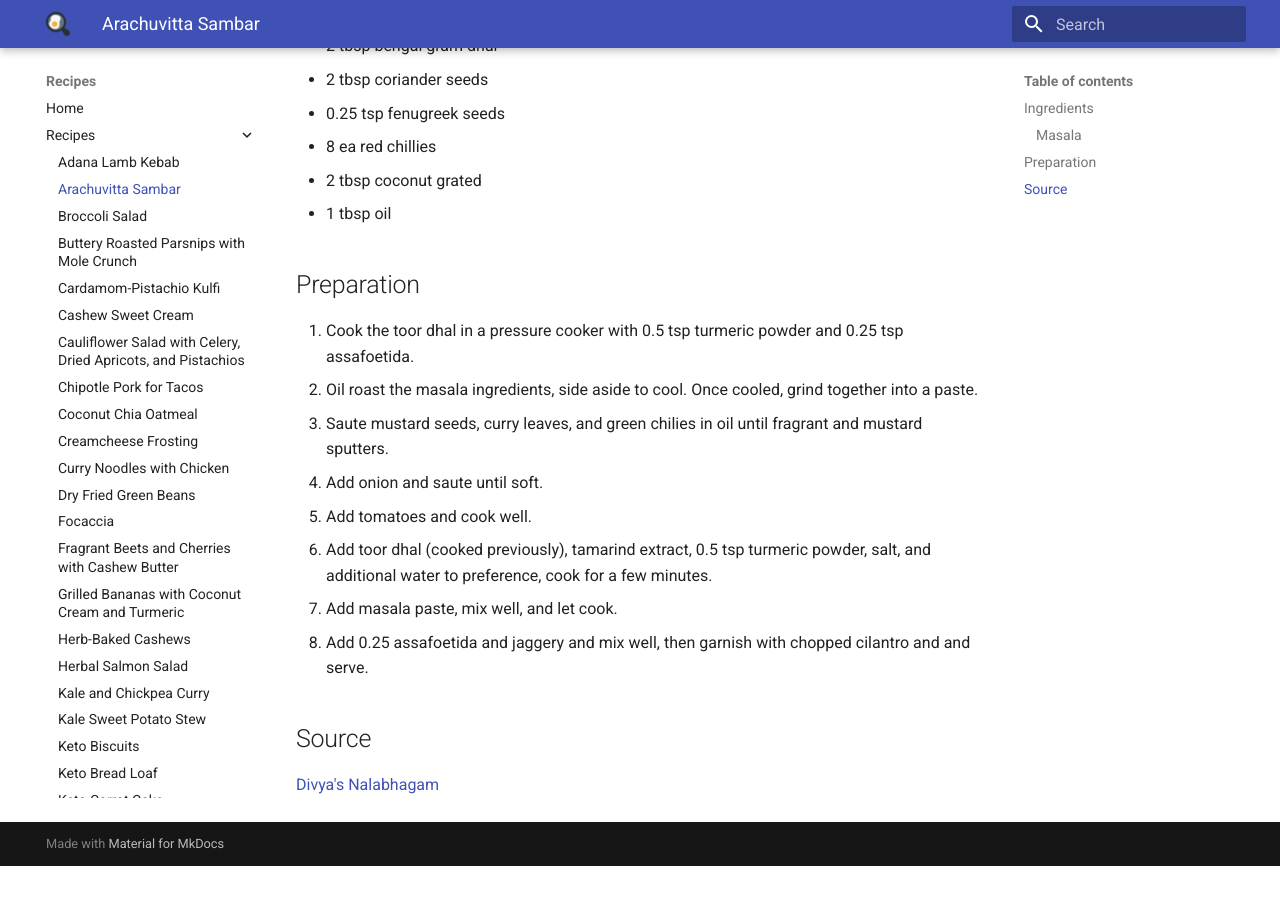
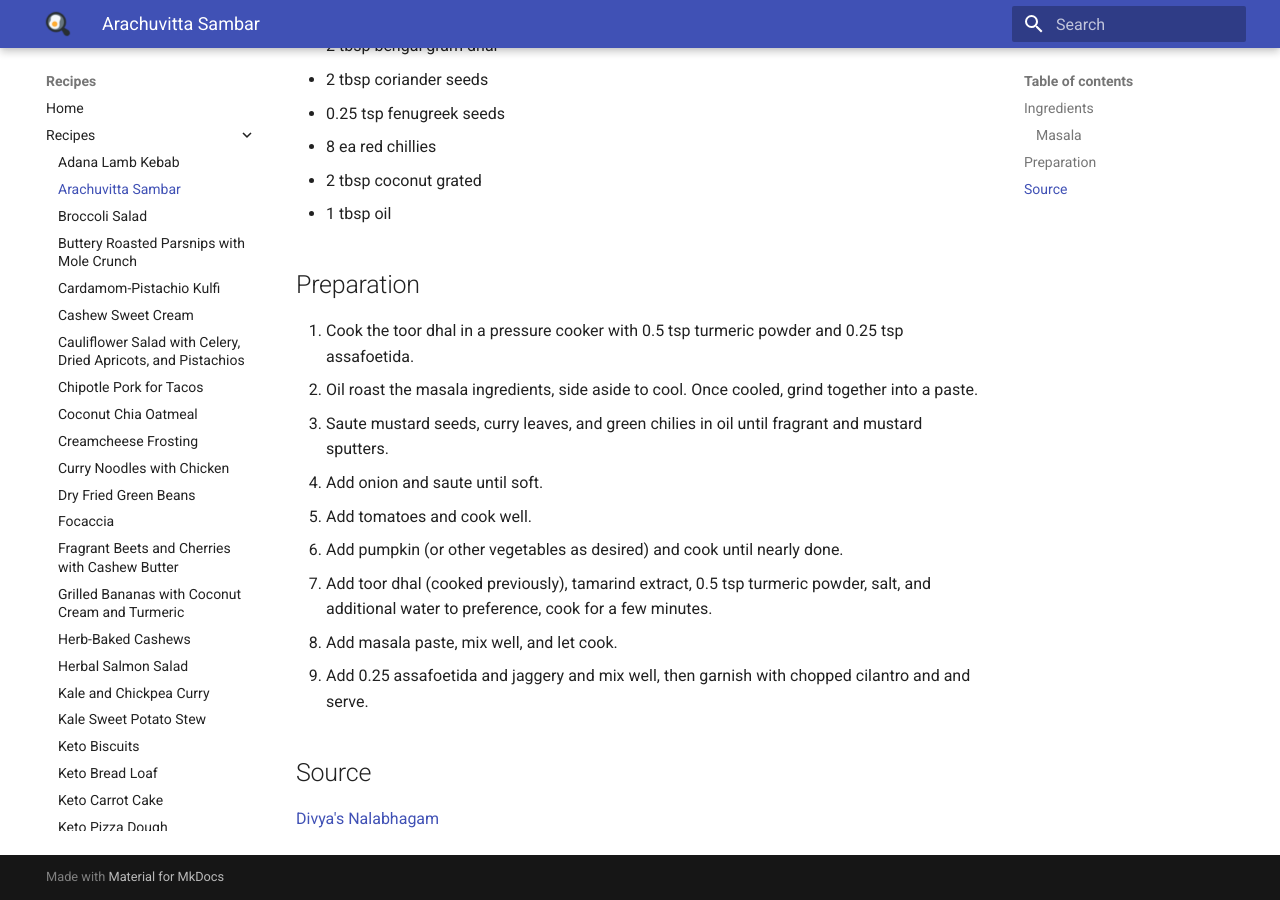
Before and after one commit to konnerhorton/recipes, an MkDocs documentation site: the page built from docs/recipes/arachuvita-sambar.md, in a window 1280 px wide and 900 px high, scrolled down 778 px. Built offline with MkDocs 1.6.1 and Material for MkDocs 9.7.7, drawn with Linux system fonts in a browser that asks for light colours; before the commit the page ends 1644 px from its top, so only the background shows below that.

Commit message:
Update arachuvita-sambar.md

```diff
--- a/docs/recipes/arachuvita-sambar.md
+++ b/docs/recipes/arachuvita-sambar.md
@@ -39,9 +38,10 @@ tags:
 3. Saute mustard seeds, curry leaves, and green chilies in oil until fragrant and mustard sputters.
 4. Add onion and saute until soft.
 5. Add tomatoes and cook well.
-6. Add toor dhal (cooked previously), tamarind extract, 0.5 tsp turmeric powder, salt, and additional water to preference, cook for a few minutes.
-7. Add masala paste, mix well, and let cook.
-8. Add 0.25 assafoetida and jaggery and mix well, then garnish with chopped cilantro and and serve.
+6. Add pumpkin (or other vegetables as desired) and cook until nearly done.
+7. Add toor dhal (cooked previously), tamarind extract, 0.5 tsp turmeric powder, salt, and additional water to preference, cook for a few minutes.
+8. Add masala paste, mix well, and let cook.
+9. Add 0.25 assafoetida and jaggery and mix well, then garnish with chopped cilantro and and serve.
 
 ## Source
 
```
Also changed, not shown: other parts of docs/recipes/arachuvita-sambar.md (+0 -1 lines).
